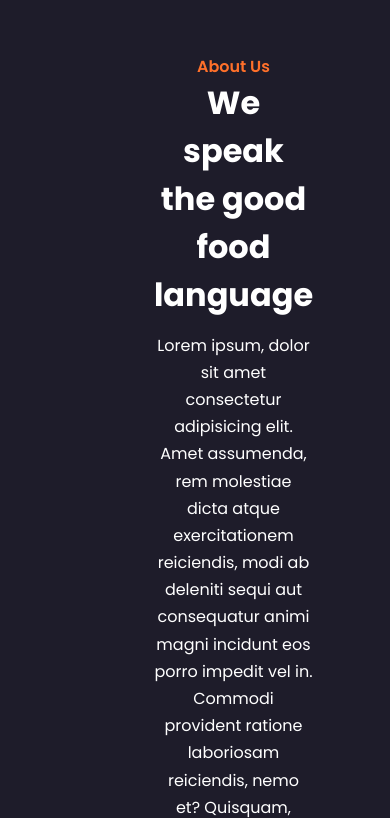
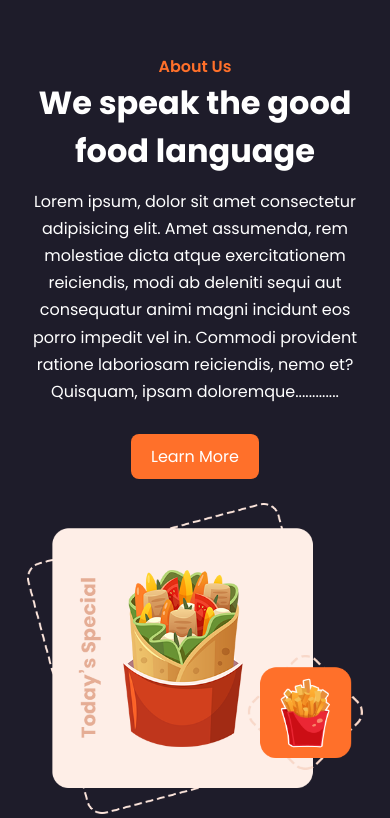
Before and after one commit to theHarshaa/Product-Landing-Page, a plain HTML site: page index.html in a window 390 px wide. Shown: the part 1092-1910 px from the top of the page. Drawn offline with nearby package versions, Linux system fonts and the light colour scheme.

Commit message:
Update style.css

```diff
--- a/style.css
+++ b/style.css
@@ -389,9 +389,9 @@ section{
     }
 }
 
-@media (max-width:440px){
+@media (max-width:375px){
      .about {
-         margin: 0 15vh 0 15vh;
+         margin-left:10vh;
     }
 }
 
```
